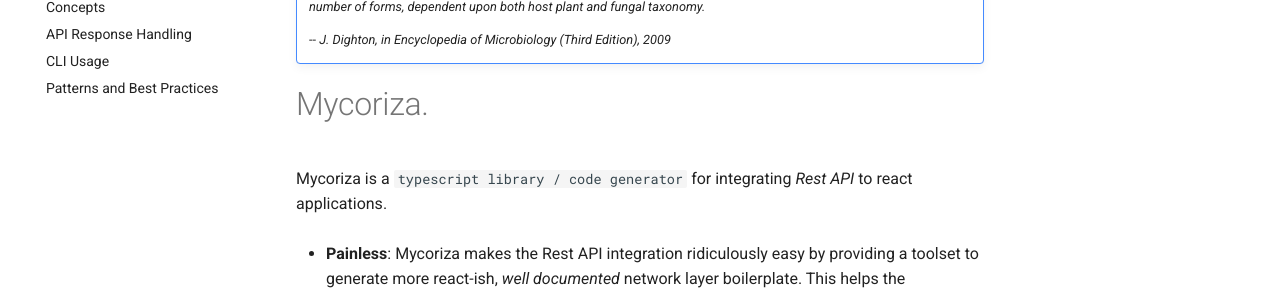
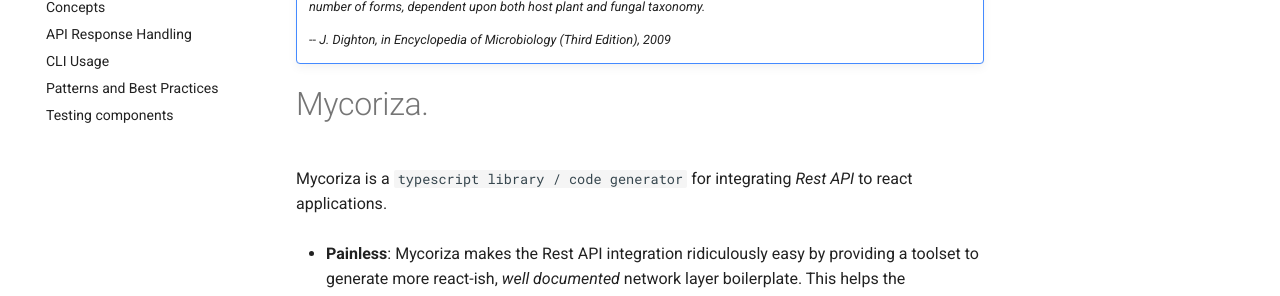
Before and after one commit to hsenid-mobile/mycoriza, an MkDocs documentation site: the page built from docs/index.md, in a window 1280 px wide. Shown: the part 212-508 px from the top of the page. Built offline with MkDocs 1.6.1 and Material for MkDocs 9.7.7, drawn with Linux system fonts in a browser that asks for light colours; nearby versions of some CDN libraries; comment, search, counter and statistics services are not loaded.

Commit message:
feat(docs, runtime, cli): Add testing documentation.

```diff
--- a/mkdocs.yml
+++ b/mkdocs.yml
@@ -23,7 +23,7 @@ nav:
   - API Response Handling: network-states.md
   - CLI Usage: cli-usage.md
   - Patterns and Best Practices: patterns-and-best-practices.md
-#  - Testing components: how-to-test.md
+  - Testing components: how-to-test.md
 
 markdown_extensions:
   - pymdownx.highlight
```
